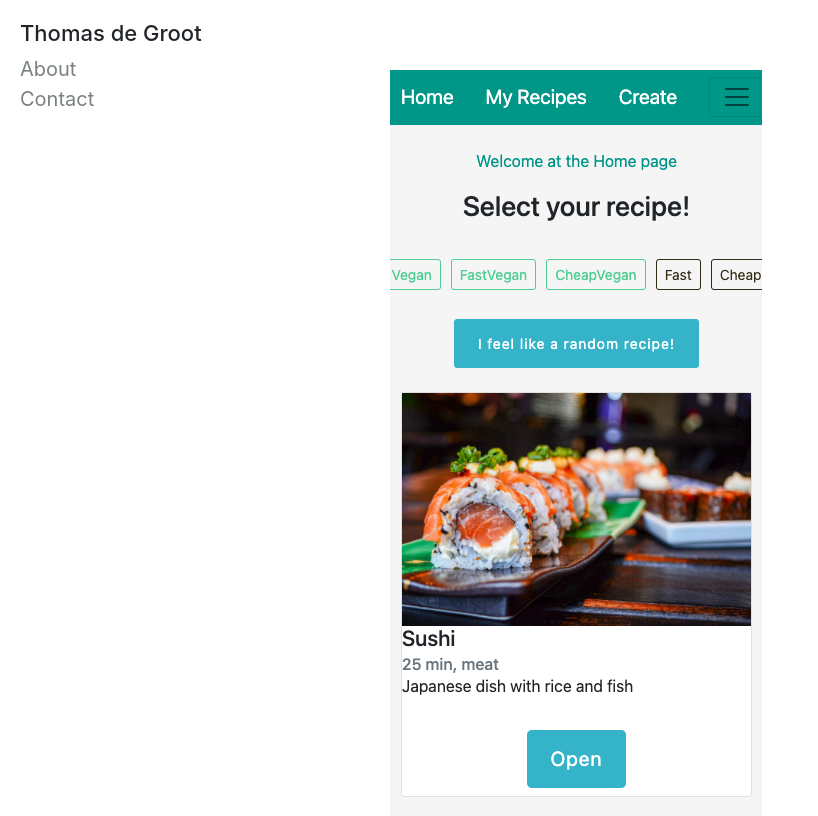
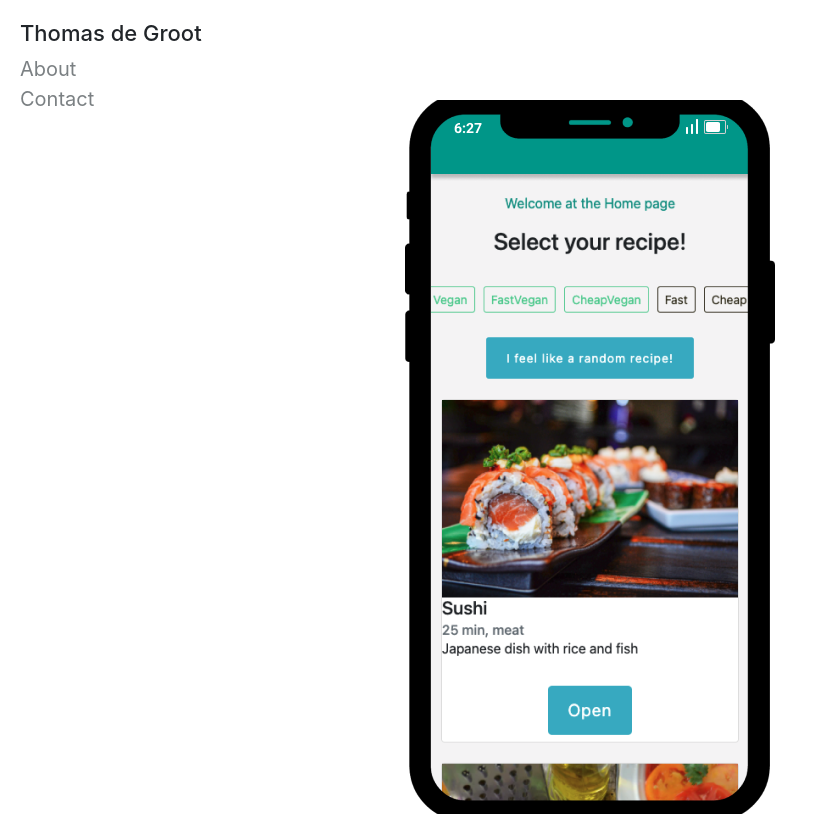
Before and after one commit to degroot12/portfolio, a React (Create React App) app: page / in a window 1280 px wide. Shown: the top 816 px of the page, without its empty margins (0-818 px from the left). Built offline with nearby package versions, Linux system fonts and the light colour scheme.

Commit message:
changed click-meal

```diff
--- a/src/components/Home.js
+++ b/src/components/Home.js
@@ -27,7 +27,7 @@ function Home() {
           {/* <img src='/click-n-meal-create-page.png' alt='screenshot click and meal create recipe page'/> */}
           {/* </div> */}
           {/* <div> */}
-          <img src='./Click-n-meal-preview.png' alt='screenshot click and meal app'/>
+          <img src='./iphone-click-meal-full.png' alt='screenshot click and meal app'/>
           {/* </div> */}
           </div>
           <h3>Click-n-Meal</h3>
```
Also changed, not shown: public/iphone-click-meal-full.png (added).
